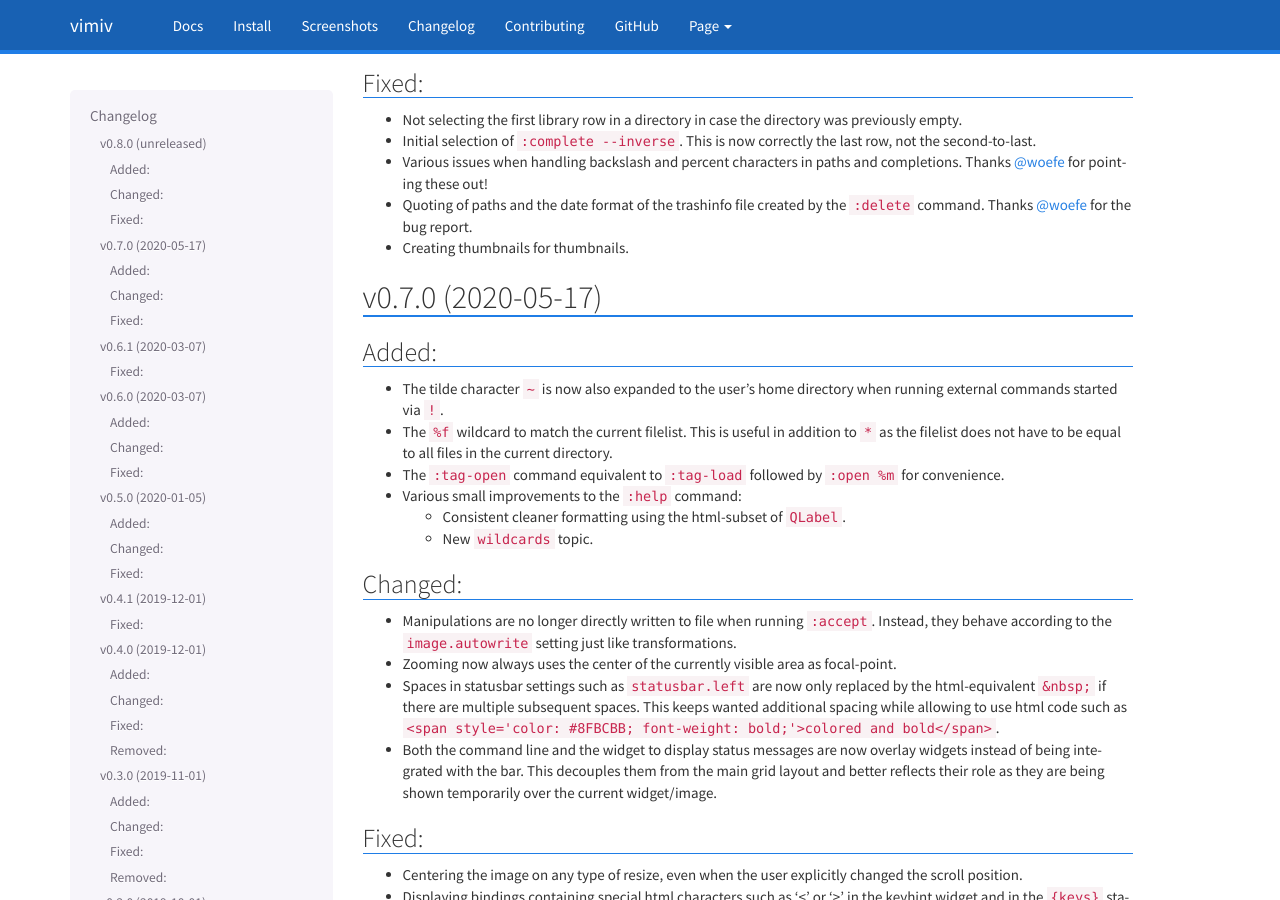
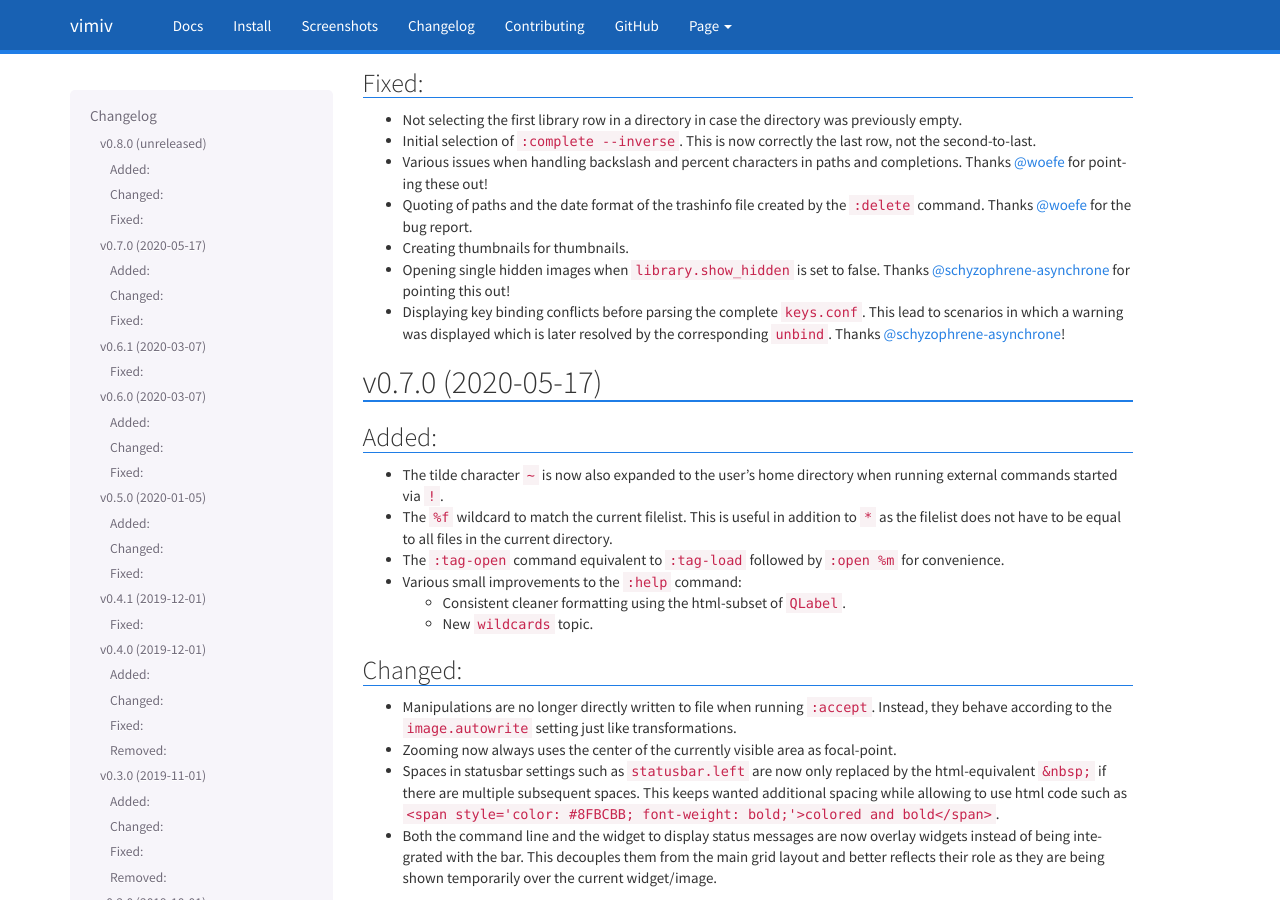
Before and after one commit to karlch/vimiv-qt, a Sphinx documentation site: the page built from docs/changelog.rst, in a window 1280 px wide and 900 px high, scrolled down 614 px. Built offline with Sphinx 7.4.7, drawn with Linux system fonts in a browser that asks for light colours.

Commit message:
Docs: Update changelog for recent fixes

```diff
--- a/docs/changelog.rst
+++ b/docs/changelog.rst
@@ -47,6 +47,13 @@
 * Quoting of paths and the date format of the trashinfo file created by the ``:delete``
   command. Thanks `@woefe <https://github.com/woefe>`_ for the bug report.
 * Creating thumbnails for thumbnails.
+* Opening single hidden images when ``library.show_hidden`` is set to false. Thanks
+  `@schyzophrene-asynchrone <https://github.com/schyzophrene-asynchrone>`_ for pointing
+  this out!
+* Displaying key binding conflicts before parsing the complete ``keys.conf``. This lead
+  to scenarios in which a warning was displayed which is later resolved by the
+  corresponding ``unbind``. Thanks
+  `@schyzophrene-asynchrone <https://github.com/schyzophrene-asynchrone>`_!
 
 
 v0.7.0 (2020-05-17)
```
